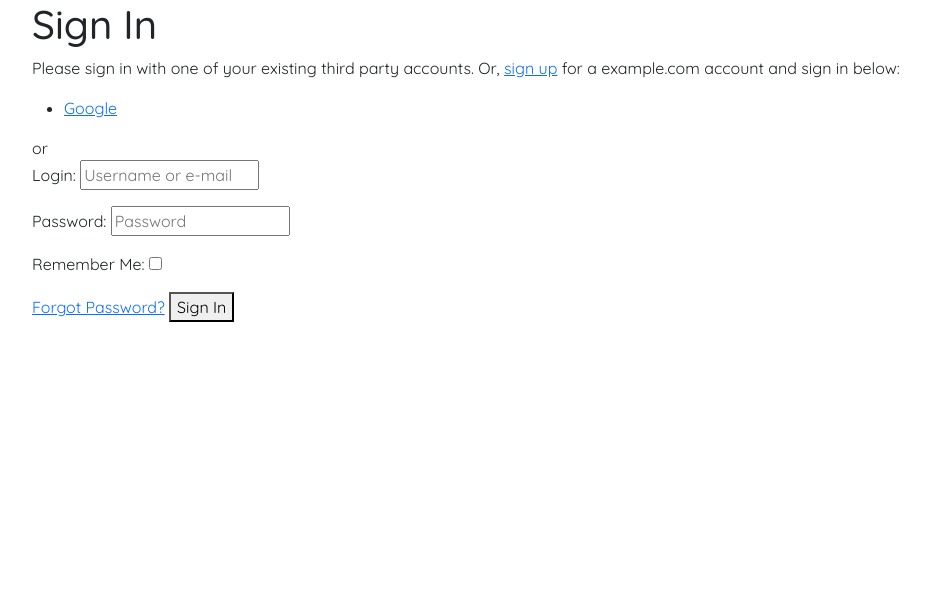
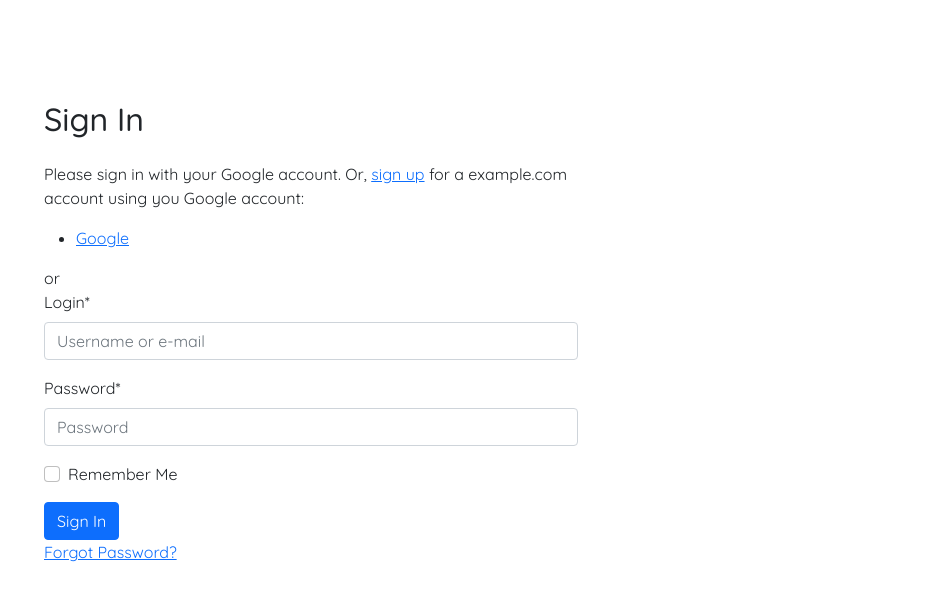
Before and after one commit to martinbannister/CI_MS4_ADI_Assistant, a Django app: page /accounts/login/ in a window 1280 px wide. Shown: the part 62-663 px from the top of the page, without its empty margins (50-980 px from the left). Run offline with Django 3.2, Linux system fonts and the light colour scheme; some libraries are stand-ins or nearby versions.

Commit message:
FEAT(allauth): customise allauth base, login & signup templates

```diff
--- a/templates/allauth/account/base.html
+++ b/templates/allauth/account/base.html
@@ -1 +1,14 @@
 {% extends "base.html" %}
+
+ {% block content %}
+    <div class="container header_container">
+        <div class="row">
+            <div class="col-6">
+                <div class="allauth-form-inner-content">
+                    {% block inner_content %}
+                    {% endblock inner_content %}
+                </div>
+            </div>
+        </div>
+    </div>
+ {% endblock content %}
--- a/templates/allauth/account/login.html
+++ b/templates/allauth/account/login.html
@@ -1,20 +1,21 @@
 {% extends "account/base.html" %}
+
+{% load crispy_forms_tags %}
 
 {% load i18n %}
 {% load account socialaccount %}
 
 {% block head_title %}{% trans "Sign In" %}{% endblock %}
 
-{% block content %}
+{% block inner_content %}
 
-<h1>{% trans "Sign In" %}</h1>
+  <h2 class="mb-4">{% trans "Sign In" %}</h2>
 
   {% get_providers as socialaccount_providers %}
 
   {% if socialaccount_providers %}
-<p>{% blocktrans with site.name as site_name %}Please sign in with one
-of your existing third party accounts. Or, <a href="{{ signup_url }}">sign up</a>
-for a {{ site_name }} account and sign in below:{% endblocktrans %}</p>
+    <p>{% blocktrans with site.name as site_name %}Please sign in with your Google account. Or, <a href="{{ signup_url }}">sign up</a>
+    for a {{ site_name }} account using you Google account:{% endblocktrans %}</p>
 
     <div class="socialaccount_ballot">
 
@@ -35,12 +36,14 @@ for a {{ site_name }} account and sign in below:{% endblocktrans %}</p>
 
   <form class="login" method="POST" action="{% url 'account_login' %}">
     {% csrf_token %}
-  {{ form.as_p }}
+    {{ form|crispy }}
     {% if redirect_field_value %}
       <input type="hidden" name="{{ redirect_field_name }}" value="{{ redirect_field_value }}" />
     {% endif %}
+    <button class="btn btn-primary primaryAction" type="submit">{% trans "Sign In" %}</button>
+    <p>
       <a class="button secondaryAction" href="{% url 'account_reset_password' %}">{% trans "Forgot Password?" %}</a>
-  <button class="primaryAction" type="submit">{% trans "Sign In" %}</button>
+    </p>
   </form>
 
-{% endblock %}
+{% endblock inner_content %}
--- a/templates/allauth/account/signup.html
+++ b/templates/allauth/account/signup.html
@@ -16,7 +16,7 @@
   {% if redirect_field_value %}
   <input type="hidden" name="{{ redirect_field_name }}" value="{{ redirect_field_value }}" />
   {% endif %}
-  <button class="btn bt-primary" type="submit">{% trans "Sign Up" %} &raquo;</button>
+  <button class="btn btn-primary" type="submit">{% trans "Sign Up" %} &raquo;</button>
 </form>
 
 {% endblock %}
```
Lines whose indentation alone changed are shown as unchanged.
